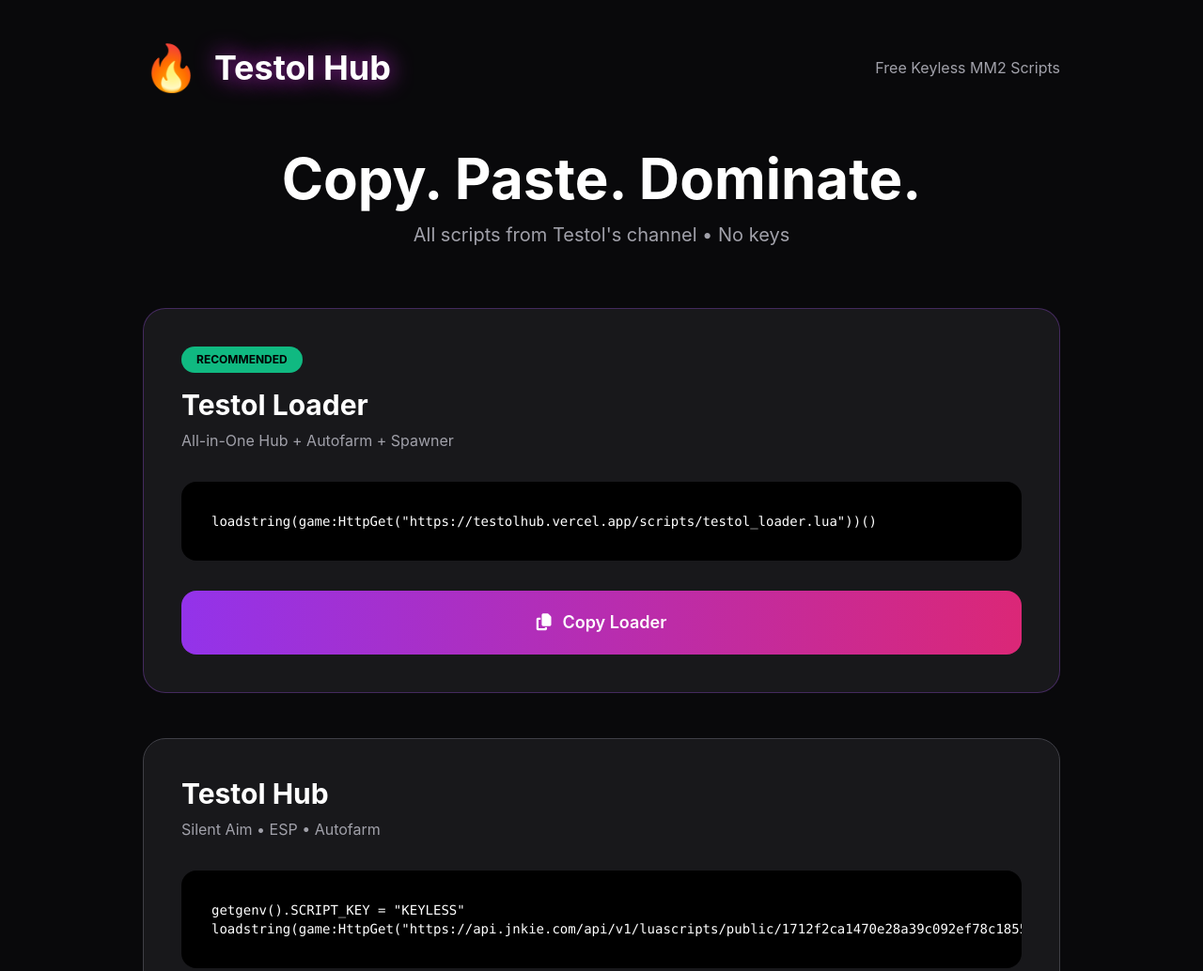
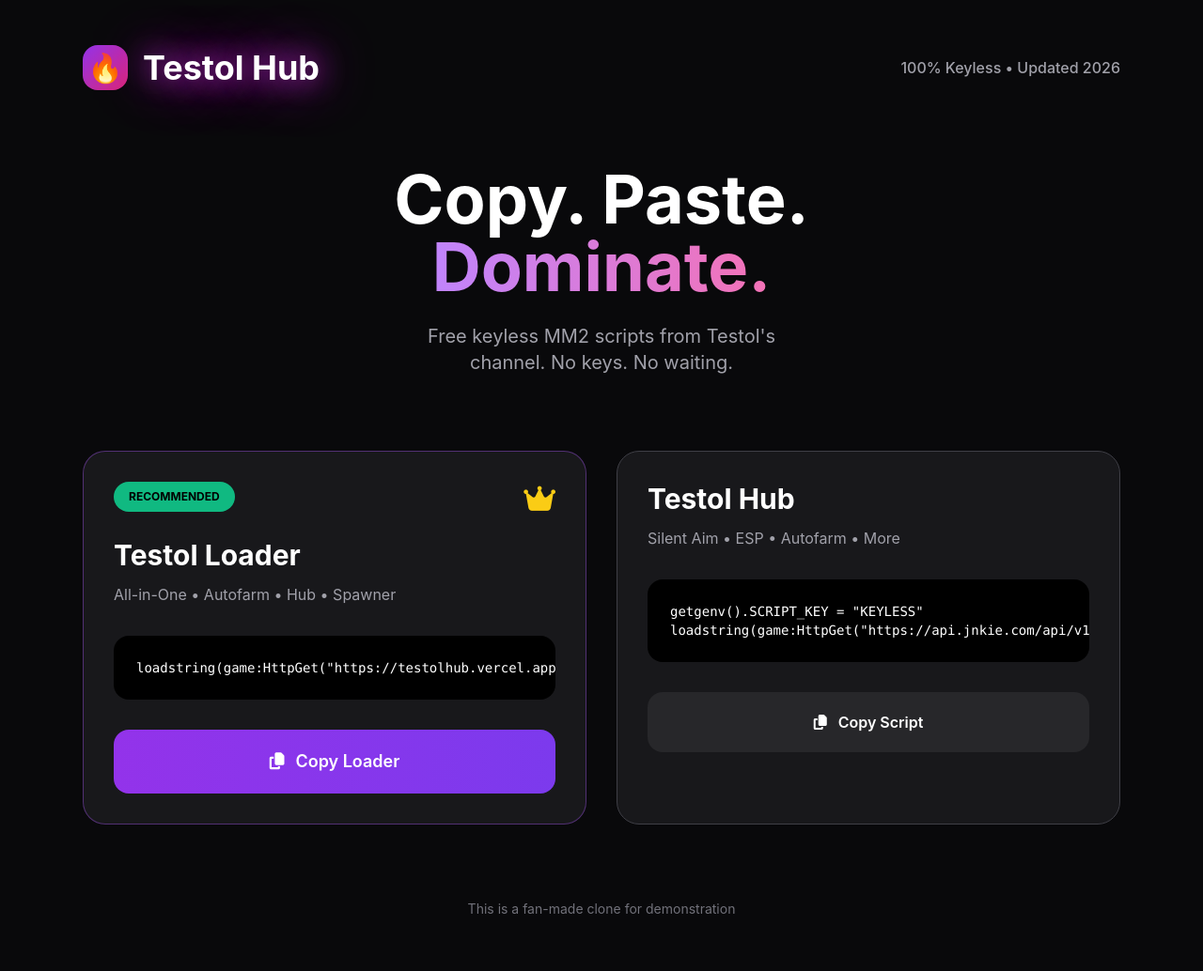
Before and after one commit to ZephyrHubV1/TorchHub, a plain HTML site: page index.html in a window 1280 px wide. Shown: the top 1034 px of the page at 94% size. Drawn offline with nearby package versions, Linux system fonts and the light colour scheme.

Commit message:
Update index.html

```diff
--- a/index.html
+++ b/index.html
@@ -8,52 +8,60 @@
   <link rel="stylesheet" href="https://cdnjs.cloudflare.com/ajax/libs/font-awesome/6.6.0/css/all.min.css">
   <style>
     body { font-family: 'Inter', system-ui, sans-serif; }
-    .neon { text-shadow: 0 0 25px #c026d3; }
+    .neon-glow { text-shadow: 0 0 30px #c026d3, 0 0 60px #c026d3; }
+    .card-hover:hover { transform: translateY(-8px); box-shadow: 0 20px 25px -5px rgb(0 0 0 / 0.1), 0 8px 10px -6px rgb(0 0 0 / 0.1); }
   </style>
 </head>
-<body class="bg-zinc-950 text-white">
+<body class="bg-zinc-950 text-white min-h-screen">
 
-<div class="max-w-5xl mx-auto px-6 py-12">
+  <div class="max-w-6xl mx-auto px-6 py-12">
 
-  <div class="flex items-center justify-between mb-16">
+    <!-- Navbar -->
+    <nav class="flex justify-between items-center mb-20">
       <div class="flex items-center gap-4">
-      <div class="text-5xl">🔥</div>
-      <h1 class="text-4xl font-bold neon">Testol Hub</h1>
+        <div class="w-12 h-12 bg-gradient-to-br from-purple-600 to-pink-600 rounded-2xl flex items-center justify-center text-3xl">🔥</div>
+        <h1 class="text-4xl font-bold neon-glow">Testol Hub</h1>
       </div>
-    <p class="text-zinc-400">Free Keyless MM2 Scripts</p>
+      <p class="text-zinc-400 font-medium">100% Keyless • Updated 2026</p>
+    </nav>
+
+    <!-- Hero -->
+    <div class="text-center mb-20">
+      <h2 class="text-6xl md:text-7xl font-bold mb-6">Copy. Paste.<br><span class="text-transparent bg-clip-text bg-gradient-to-r from-purple-400 to-pink-400">Dominate.</span></h2>
+      <p class="text-xl text-zinc-400 max-w-md mx-auto">Free keyless MM2 scripts from Testol's channel. No keys. No waiting.</p>
     </div>
 
-  <div class="text-center mb-16">
-    <h2 class="text-6xl font-bold mb-4">Copy. Paste. Dominate.</h2>
-    <p class="text-xl text-zinc-400">All scripts from Testol's channel • No keys</p>
+    <!-- Scripts -->
+    <div class="grid md:grid-cols-2 gap-8">
+
+      <div class="bg-zinc-900 border border-purple-500/40 rounded-3xl p-8 card-hover transition-all">
+        <div class="flex justify-between items-start mb-6">
+          <div>
+            <span class="inline-block bg-emerald-500 text-black text-xs font-bold px-4 py-2 rounded-full">RECOMMENDED</span>
           </div>
-
-  <div class="space-y-12">
-
-    <div class="bg-zinc-900 border border-purple-500/30 rounded-3xl p-10">
-      <div class="flex items-center gap-3 mb-4">
-        <span class="bg-emerald-500 text-black text-xs font-bold px-4 py-1.5 rounded-full">RECOMMENDED</span>
+          <i class="fas fa-crown text-3xl text-yellow-400"></i>
         </div>
-      <h3 class="text-3xl font-bold mb-2">Testol Loader</h3>
-      <p class="text-zinc-400 mb-8">All-in-One Hub + Autofarm + Spawner</p>
-      <pre class="bg-black p-8 rounded-2xl font-mono text-sm mb-8 overflow-x-auto">loadstring(game:HttpGet("https://testolhub.vercel.app/scripts/testol_loader.lua"))()</pre>
-      <button onclick="copyScript(this)" class="w-full bg-gradient-to-r from-purple-600 to-pink-600 py-5 rounded-2xl font-semibold text-lg flex items-center justify-center gap-3 hover:scale-105 transition">
+        <h3 class="text-3xl font-bold mb-3">Testol Loader</h3>
+        <p class="text-zinc-400 mb-8">All-in-One • Autofarm • Hub • Spawner</p>
+        <pre class="bg-black rounded-2xl p-6 text-sm font-mono mb-8 overflow-auto">loadstring(game:HttpGet("https://testolhub.vercel.app/scripts/testol_loader.lua"))()</pre>
+        <button onclick="copyScript(this)" class="w-full bg-gradient-to-r from-purple-600 to-violet-600 py-5 rounded-2xl font-semibold text-lg flex items-center justify-center gap-3 hover:brightness-110 transition">
           <i class="fas fa-copy"></i> Copy Loader
         </button>
       </div>
 
-    <div class="bg-zinc-900 border border-zinc-700 rounded-3xl p-10">
-      <h3 class="text-3xl font-bold mb-2">Testol Hub</h3>
-      <p class="text-zinc-400 mb-8">Silent Aim • ESP • Autofarm</p>
-      <pre class="bg-black p-8 rounded-2xl font-mono text-sm mb-8 overflow-x-auto">getgenv().SCRIPT_KEY = "KEYLESS"
+      <div class="bg-zinc-900 border border-zinc-700 rounded-3xl p-8 card-hover transition-all">
+        <h3 class="text-3xl font-bold mb-3">Testol Hub</h3>
+        <p class="text-zinc-400 mb-8">Silent Aim • ESP • Autofarm • More</p>
+        <pre class="bg-black rounded-2xl p-6 text-sm font-mono mb-8 overflow-auto">getgenv().SCRIPT_KEY = "KEYLESS"
 loadstring(game:HttpGet("https://api.jnkie.com/api/v1/luascripts/public/1712f2ca1470e28a39c092ef78c1855d04adb09310c5f765250ffc21dd667b07/download"))()</pre>
-      <button onclick="copyScript(this)" class="w-full bg-zinc-800 hover:bg-zinc-700 border border-zinc-600 py-5 rounded-2xl font-semibold flex items-center justify-center gap-3">
+        <button onclick="copyScript(this)" class="w-full bg-zinc-800 hover:bg-zinc-700 py-5 rounded-2xl font-semibold flex items-center justify-center gap-3">
           <i class="fas fa-copy"></i> Copy Script
         </button>
       </div>
 
     </div>
 
+    <p class="text-center text-zinc-500 mt-20 text-sm">This is a fan-made clone for demonstration</p>
   </div>
 
   <script>
@@ -63,7 +71,7 @@ function copyScript(btn) {
       navigator.clipboard.writeText(text).then(() => {
         const original = btn.innerHTML;
         btn.innerHTML = `<i class="fas fa-check"></i> Copied!`;
-    setTimeout(() => btn.innerHTML = original, 2000);
+        setTimeout(() => btn.innerHTML = original, 2500);
       });
     }
   </script>
```
Lines whose indentation alone changed are shown as unchanged.
